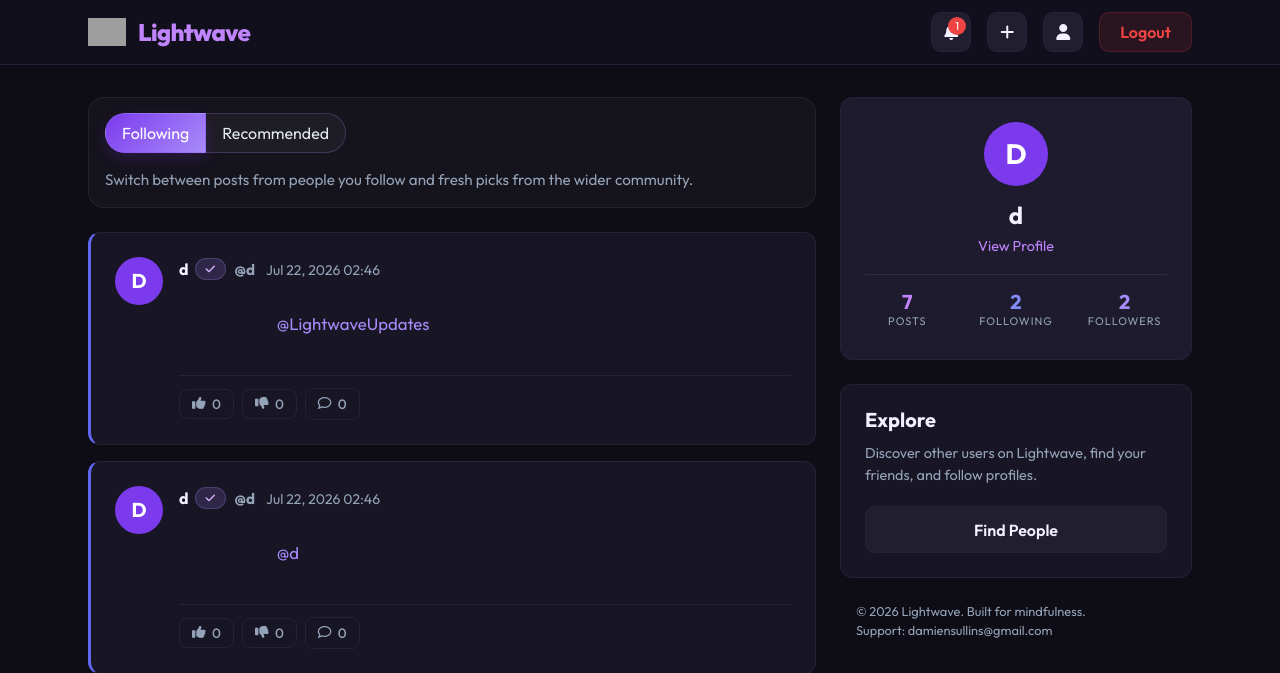
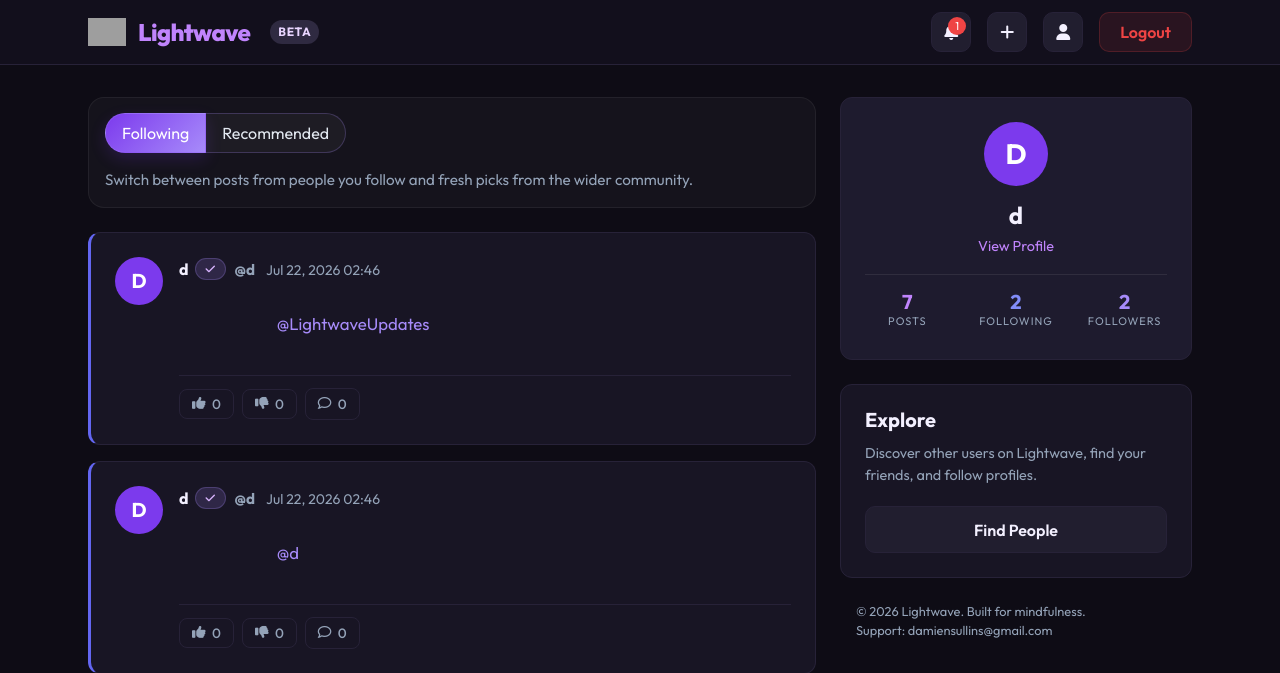
Before and after one commit to usertermed/lightwave, a Django app: page / in a window 1280 px wide. Shown: the top 673 px of the page. Run offline with Django 3.2, Linux system fonts and the light colour scheme; a user stored in the database is signed in; data comes from the database, SQL or seed files in the repository; data that the repository does not hold is empty; some libraries are stand-ins or nearby versions; grey boxes are pictures that could not be loaded.

Commit message:
Add beta tag

```diff
--- a/dwitter/templates/base.html
+++ b/dwitter/templates/base.html
@@ -98,6 +98,21 @@
             font-weight: 800;
             color: #c084fc;
             letter-spacing: -0.025em;
+        }
+
+        .beta-pill {
+            display: inline-flex;
+            align-items: center;
+            justify-content: center;
+            margin-left: 0.5rem;
+            padding: 0.18rem 0.5rem;
+            font-size: 0.75rem;
+            font-weight: 700;
+            border-radius: 999px;
+            background-color: rgba(196, 181, 253, 0.16);
+            color: #e9d5ff;
+            text-transform: uppercase;
+            letter-spacing: 0.06em;
         }
 
         .navbar-actions {
@@ -346,6 +361,7 @@
             <a href="{% url 'dwitter:dashboard' %}" class="navbar-logo-link" id="nav-logo">
                 <img src="https://u.cubeupload.com/bloxabyte/LW.png" alt="Lightwave Logo" class="navbar-logo">
                 <span class="navbar-brand-name">Lightwave</span>
+                <span class="beta-pill">beta</span>
             </a>
 
             <div class="navbar-actions">
```
